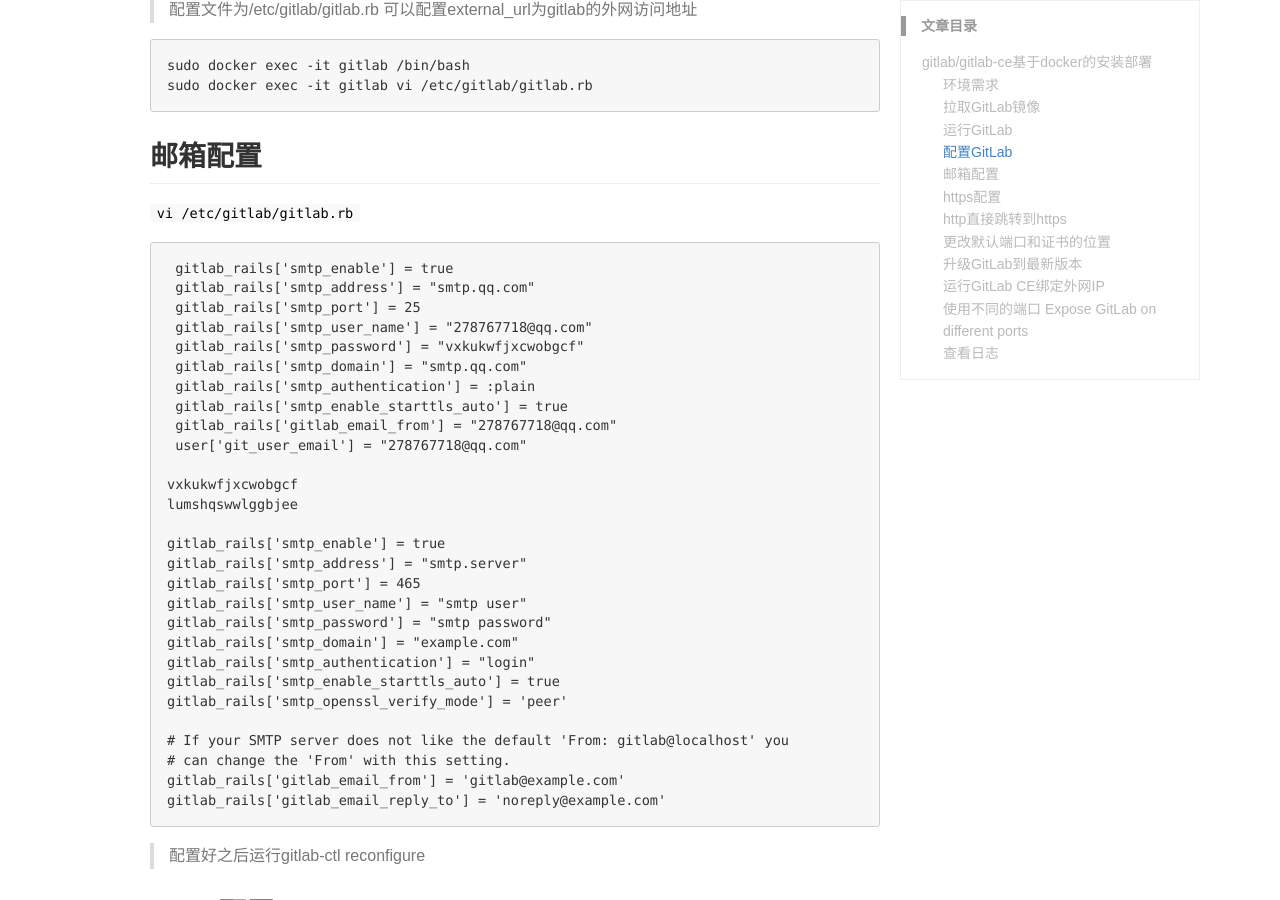
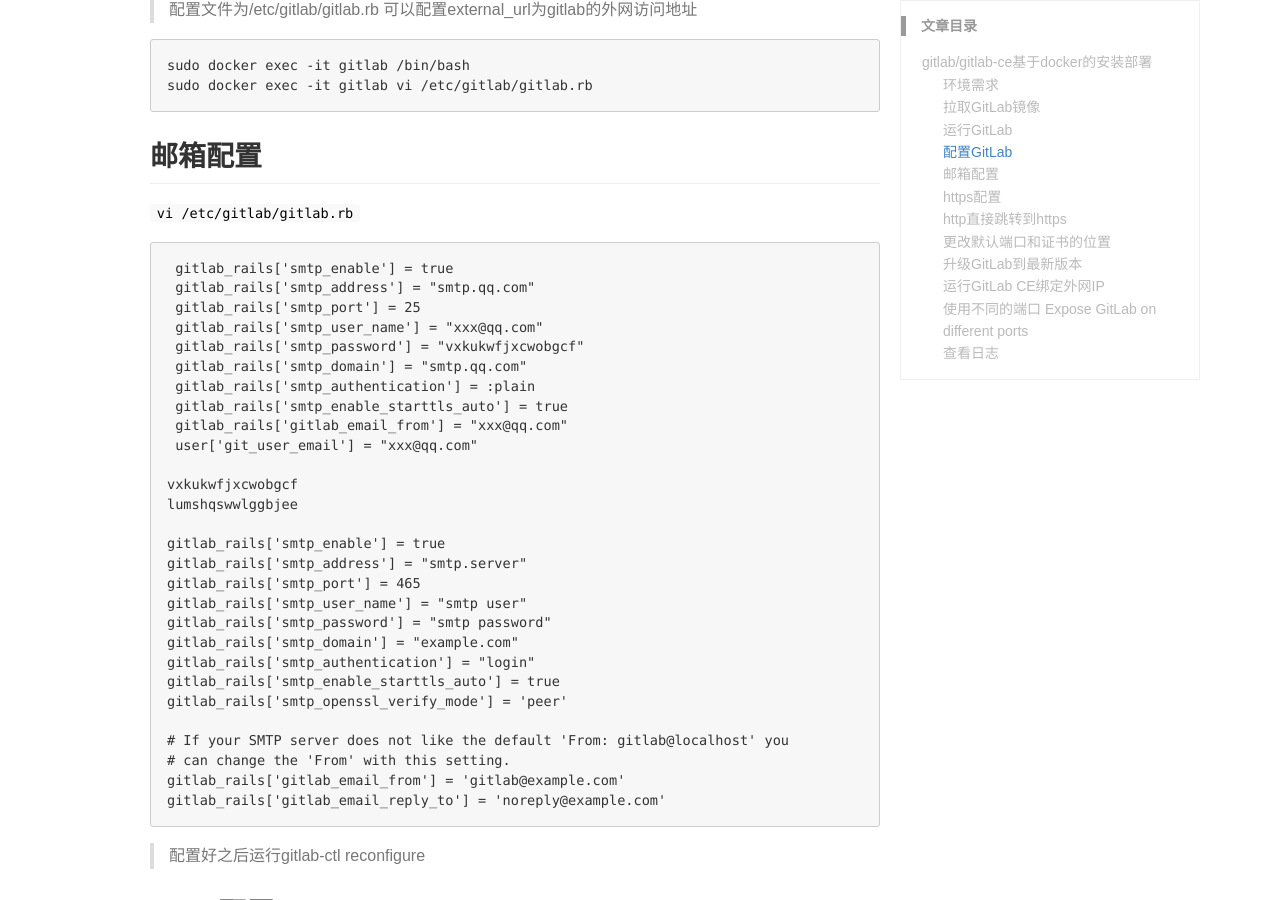
Before and after one commit to icoolworld/icoolworld.github.io, a Jekyll site: the page built from _posts/gitlab/2016-08-22-gitlab基于docker的安装.md, in a window 1280 px wide and 900 px high, scrolled down 1028 px. Built offline with Jekyll 4.4.1, drawn with Linux system fonts in a browser that asks for light colours.

Commit message:
Update 2016-08-22-gitlab基于docker的安装.md

```diff
--- a/_posts/gitlab/2016-08-22-gitlab基于docker的安装.md
+++ b/_posts/gitlab/2016-08-22-gitlab基于docker的安装.md
@@ -54,13 +54,13 @@ sudo docker exec -it gitlab vi /etc/gitlab/gitlab.rb
  gitlab_rails['smtp_enable'] = true
  gitlab_rails['smtp_address'] = "smtp.qq.com"
  gitlab_rails['smtp_port'] = 25
- gitlab_rails['smtp_user_name'] = "278767718@qq.com"
+ gitlab_rails['smtp_user_name'] = "xxx@qq.com"
  gitlab_rails['smtp_password'] = "vxkukwfjxcwobgcf"
  gitlab_rails['smtp_domain'] = "smtp.qq.com"
  gitlab_rails['smtp_authentication'] = :plain
  gitlab_rails['smtp_enable_starttls_auto'] = true
- gitlab_rails['gitlab_email_from'] = "278767718@qq.com"
- user['git_user_email'] = "278767718@qq.com"
+ gitlab_rails['gitlab_email_from'] = "xxx@qq.com"
+ user['git_user_email'] = "xxx@qq.com"
 
 vxkukwfjxcwobgcf
 lumshqswwlggbjee
```
